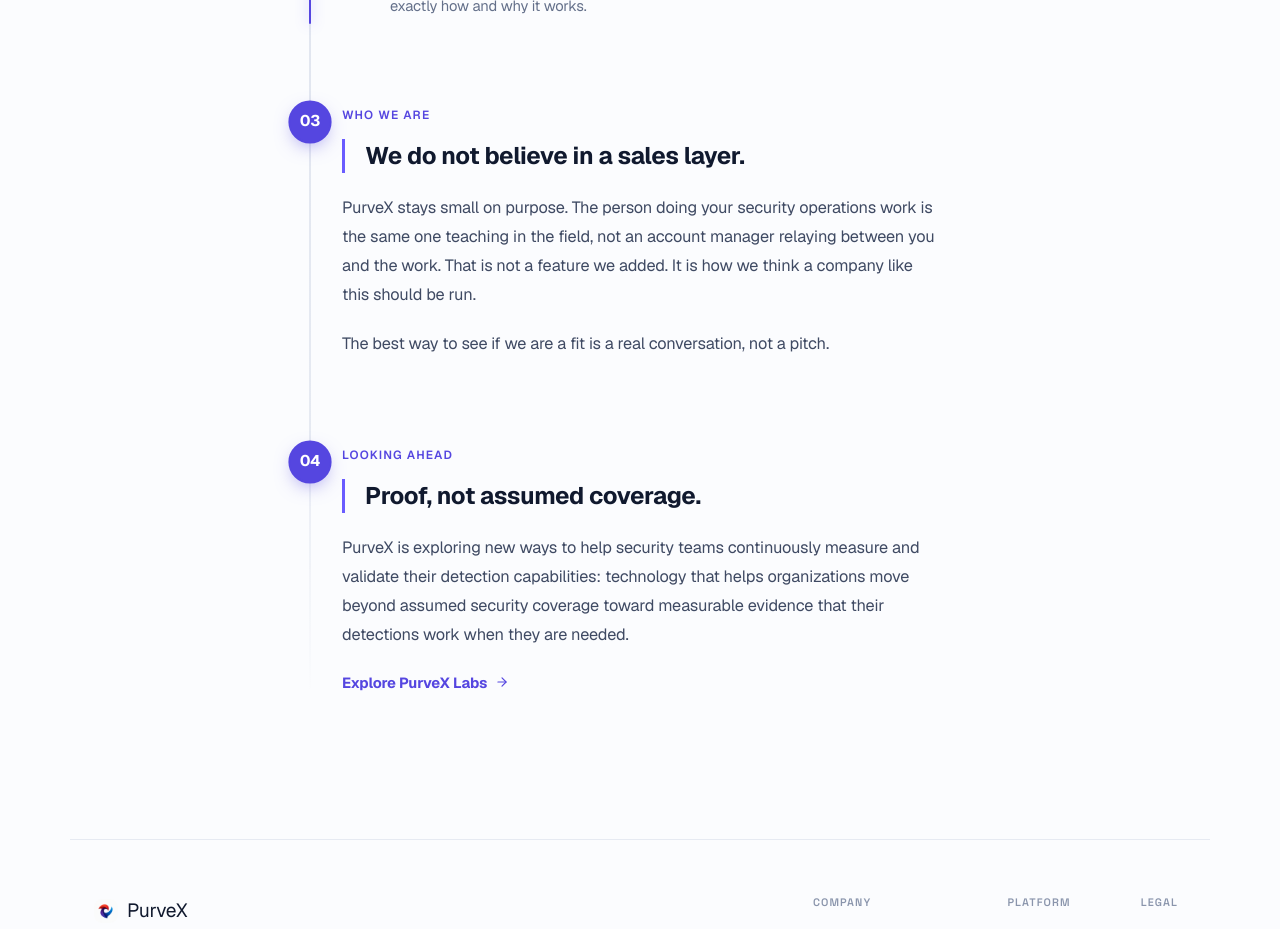
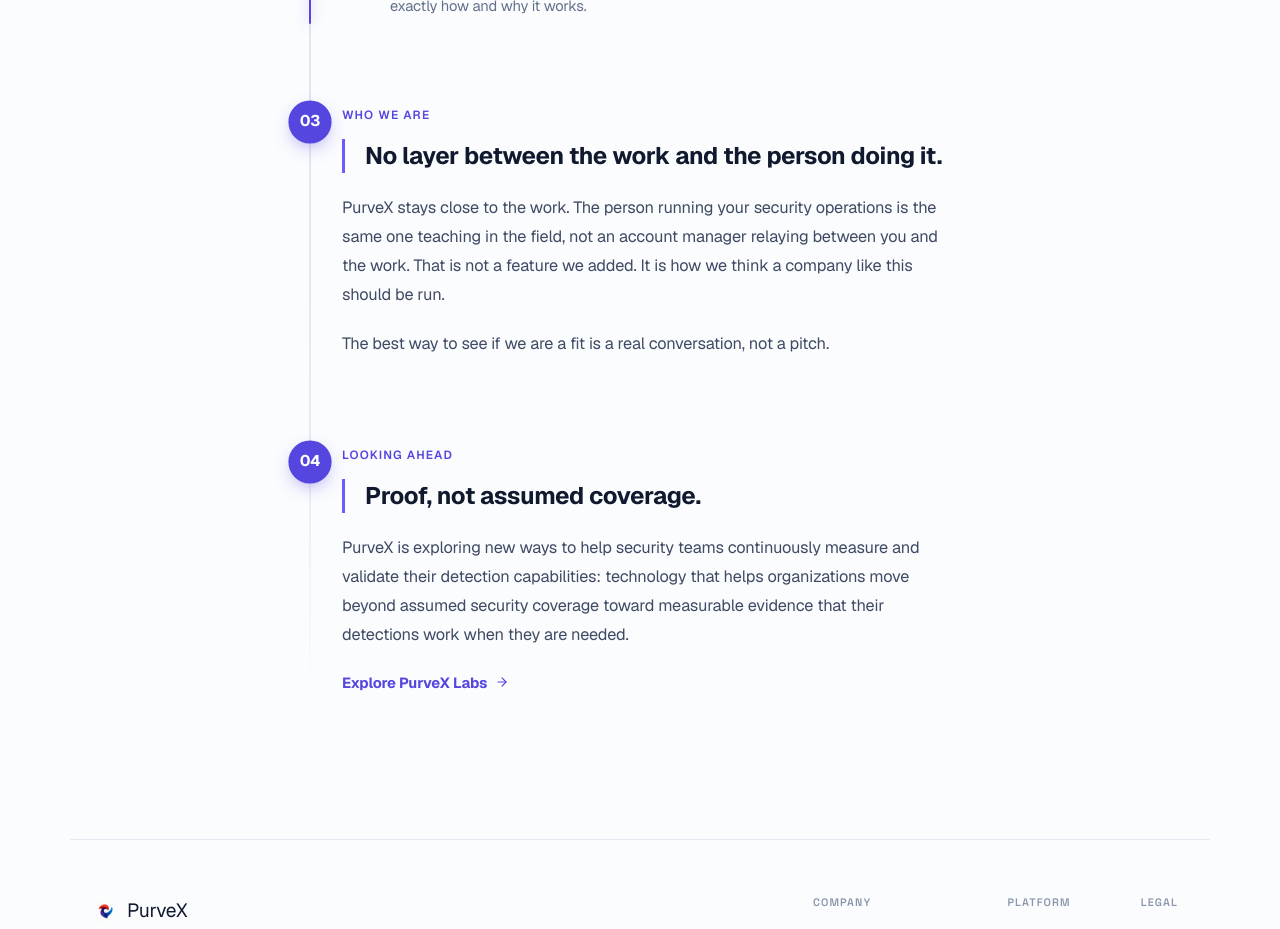
Before and after one commit to cyberjuss/PurveX-Landing-Page, a Next.js app in the folder frontend/: page /about in a window 1280 px wide. Shown: the part 1500-2429 px from the top of the page. Built offline with nearby package versions, Linux system fonts and the light colour scheme.

Commit message:
Reword About page 'Who We Are' section to avoid scale-limiting language

```diff
--- a/frontend/src/components/purvex-landing-page/about-page.tsx
+++ b/frontend/src/components/purvex-landing-page/about-page.tsx
@@ -130,12 +130,12 @@ export default function AboutPage() {
           <section id="who-we-are" className="sp-story__chapter" data-r>
             <span className="sp-story__num">03</span>
             <span className="sp-story__label">Who we are</span>
-            <p className="sp-story__pull">We do not believe in a sales layer.</p>
+            <p className="sp-story__pull">No layer between the work and the person doing it.</p>
             <p>
-              PurveX stays small on purpose. The person doing your security operations work is
-              the same one teaching in the field, not an account manager relaying between you
-              and the work. That is not a feature we added. It is how we think a company like
-              this should be run.
+              PurveX stays close to the work. The person running your security operations is the
+              same one teaching in the field, not an account manager relaying between you and
+              the work. That is not a feature we added. It is how we think a company like this
+              should be run.
             </p>
             <p>The best way to see if we are a fit is a real conversation, not a pitch.</p>
           </section>
```
